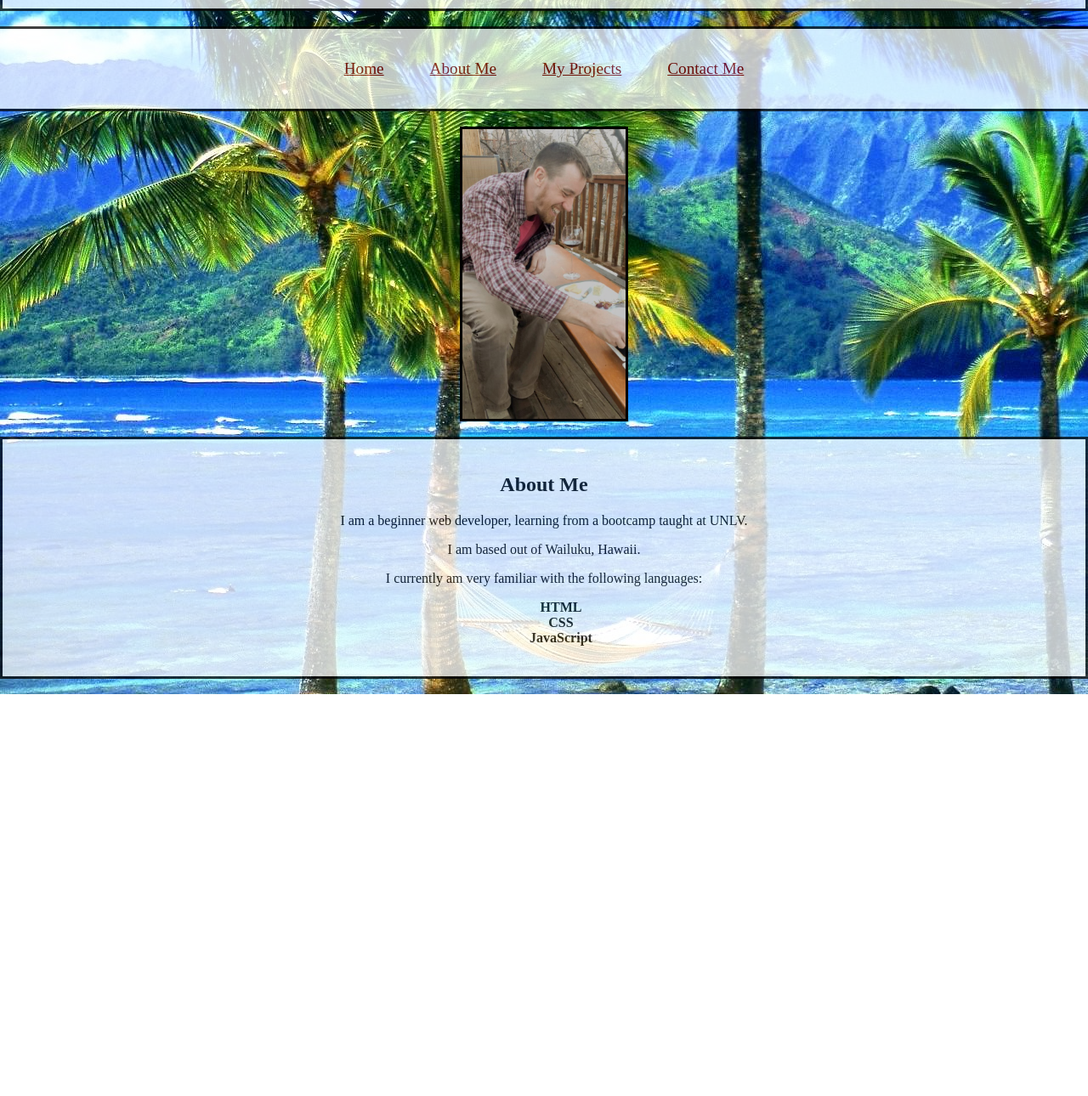
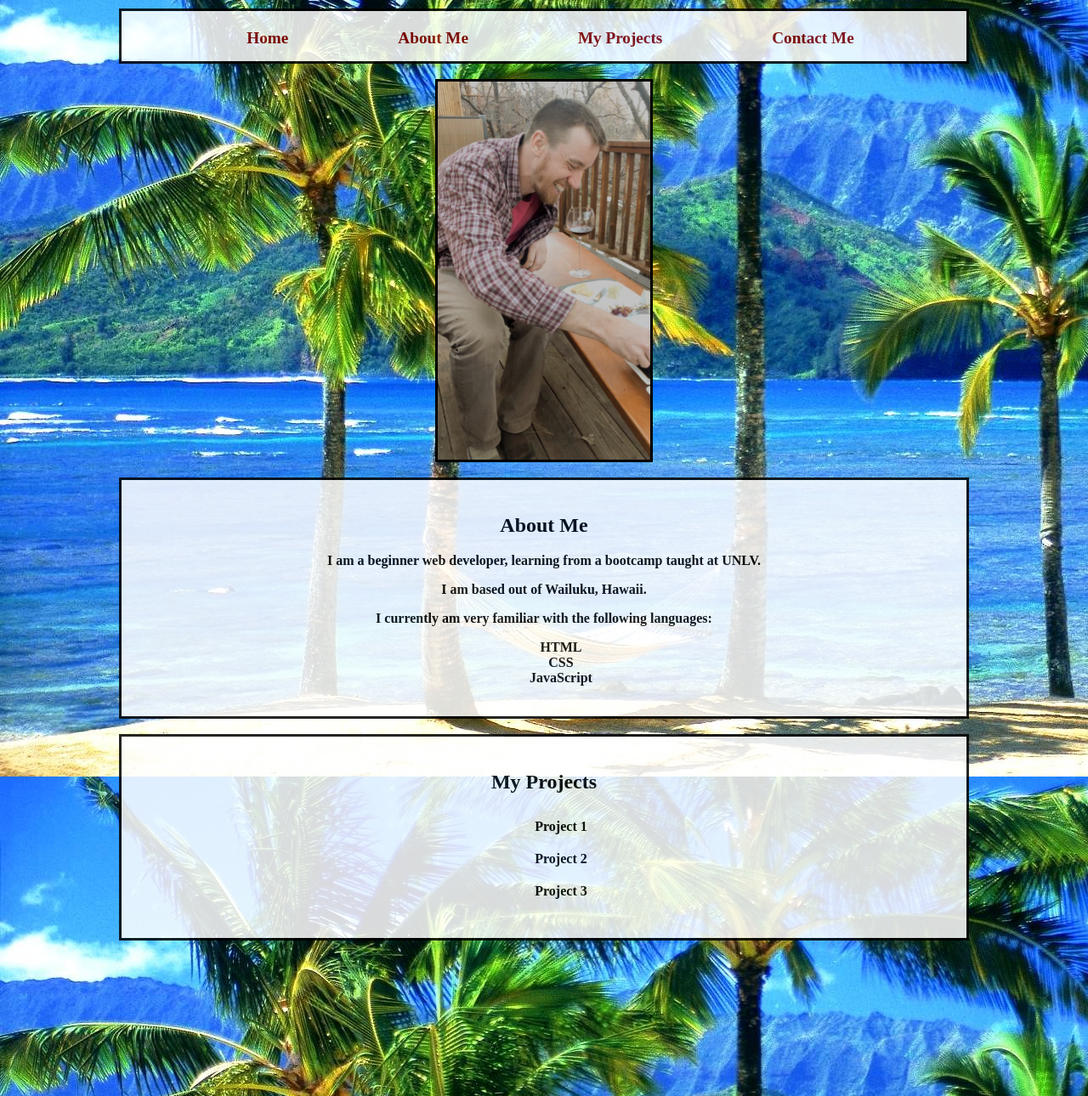
Before and after one commit to mtrhoades/myportfolio2, a plain HTML site: page index.html in a window 1280 px wide. Shown: the part 166-1456 px from the top of the page at 85% size. Before the commit the page ends 983 px from the top, so only its background shows below. Drawn offline with Linux system fonts and the light colour scheme.

Commit message:
third round editing CSS

```diff
--- a/index.html
+++ b/index.html
@@ -8,22 +8,21 @@
     <link href="styles.css" rel="stylesheet">
 </head>
 <body>
-    <br>
-    <div class="headername">
+<div class="container">
+    <div class="header-name">
         <header>
-            <br>
             <h1>Matthew Rhoades</h1>
             <h2>Web Developer</h2>
         </header>
     </div>
     <br>
-    <div class="navbar">
+    <div class="nav-bar">
     <nav>
-        <ul>
-            <li><a href="#">Home</a></li>
-            <li><a href="#">About Me</a></li>
-            <li><a href="#">My Projects</a></li>
-            <li><a href="#">Contact Me</a></li>
+        <ul><b>
+            <li><a href="#top">Home</a></li>
+            <li><a href="#AboutMe">About Me</a></li>
+            <li><a href="#MyProjects">My Projects</a></li>
+            <li><a href="#ContactMe">Contact Me</a></li>
         </ul>
     </nav>
     </div>
@@ -32,7 +31,7 @@
         <img src="./images/IMG-0261.jpg" alt="hawaii picture">
     </div>
     <br>
-    <div class="About-me">
+    <div class="about-me" id="AboutMe">
         <h2>About Me</h2>
         <p>I am a beginner web developer, learning from a bootcamp taught at UNLV.</p>
         <p>I am based out of Wailuku, Hawaii.</p>
@@ -44,8 +43,41 @@
         </ul>
     </div>
     <br>
-    <div class="my-projects">
-
+    <div class="my-projects" id="MyProjects">
+        <h2>My Projects</h2>
+        <ul>
+            <li>Project 1</li>
+            <li>Project 2</li>
+            <li>Project 3</li>
+        </ul>
     </div>
+    <br>
+    <br>
+    <br>
+    <br>
+    <br>
+    <br>
+    <br>
+    <br>
+    <br>
+    <br>
+    <br>
+    <br>
+    <br>
+    <br>
+    <br>
+    <br>
+    <br>
+    <br>
+    <br>
+    <br>
+    <br>
+    <div class="contact-me" id="ContactMe">
+        <h2>Contact Me</h2>
+        <ul>
+            <li>Email: </li>
+        </ul>
+    </div>
+</div>
 </body>
 </html>
--- a/styles.css
+++ b/styles.css
@@ -1,31 +1,39 @@
 body {
     background-image: url(./images/wallpapertip_hawaii-desktop-wallpaper_1758719.jpg);
     margin: auto;
+    padding: 10px;
 }
-.headername {
+.container {
+    width: 1000px;
+    height: auto;
+    padding: 5px;
+    margin: auto;
+}
+.header-name {
     text-align: center;
     background-color: white;
-    opacity: 75%;
+    opacity: 85%;
     padding: 5px;
     border: solid black;
 }
-.navbar {
-    height: auto;
-}
-nav {
+.nav-bar {
     background-color: white;
-    opacity: 75%;
-    padding: 5px;
-    border-top: solid 3px black;
-    border-bottom: solid 3px black;
+    opacity: 85%;
+    border: solid 3px black;
     position: sticky;
+    top: 0px;
+    z-index: 1;
+
 }
 nav a {
     color: darkred;
+    text-decoration: none;
 }
 nav li {
-    display: inline;
-    padding: 25px;
+    display: inline-block;
+    padding-top: 5px;
+    padding-right: 75px;
+    padding-left: 50px;
     font-size: larger;
 }
 li {
@@ -34,10 +42,9 @@ li {
 nav ul {
     list-style-type: none;
     text-align: center;
-    padding: 15px;
 }
 .me-picture img {
-    width: 15%;
+    width: 25%;
     height: auto;
     border: solid black;
     border-width: 3px;
@@ -46,14 +53,31 @@ nav ul {
     display: flex;
     justify-content: center;
 }
-.About-me {
+.about-me {
     padding: 20px;
     text-align: center;
     background-color: white;
-    opacity: 75%;
-    border: solid black;
+    opacity: 85%;
+    border: solid 3px black;
     border width: 3px;
 }
-.About-me h2 {
+.about-me h2 {
     text-align: center;
 }
+.my-projects {
+    background-color: white;
+    padding: 20px;
+    border: solid 3px black;
+    text-align: center;
+    opacity: 85%;
+}
+.my-projects li {
+    padding: 10px
+}
+.contact-me {
+    background-color: white;
+    padding: 20px;
+    border: solid 3px black;
+    text-align: center;
+    opacity: 85%;
+}
```
Also changed, not shown: images/6777-free-download-hawaii-wallpaper-sea-hd-desktop-wallpaper-desktop.jpg (deleted), images/900_2002325HighRes.jpg (deleted), images/HawaiiDesktopWallpaper.jpg (deleted), images/IMG-0156.jpg (deleted).
